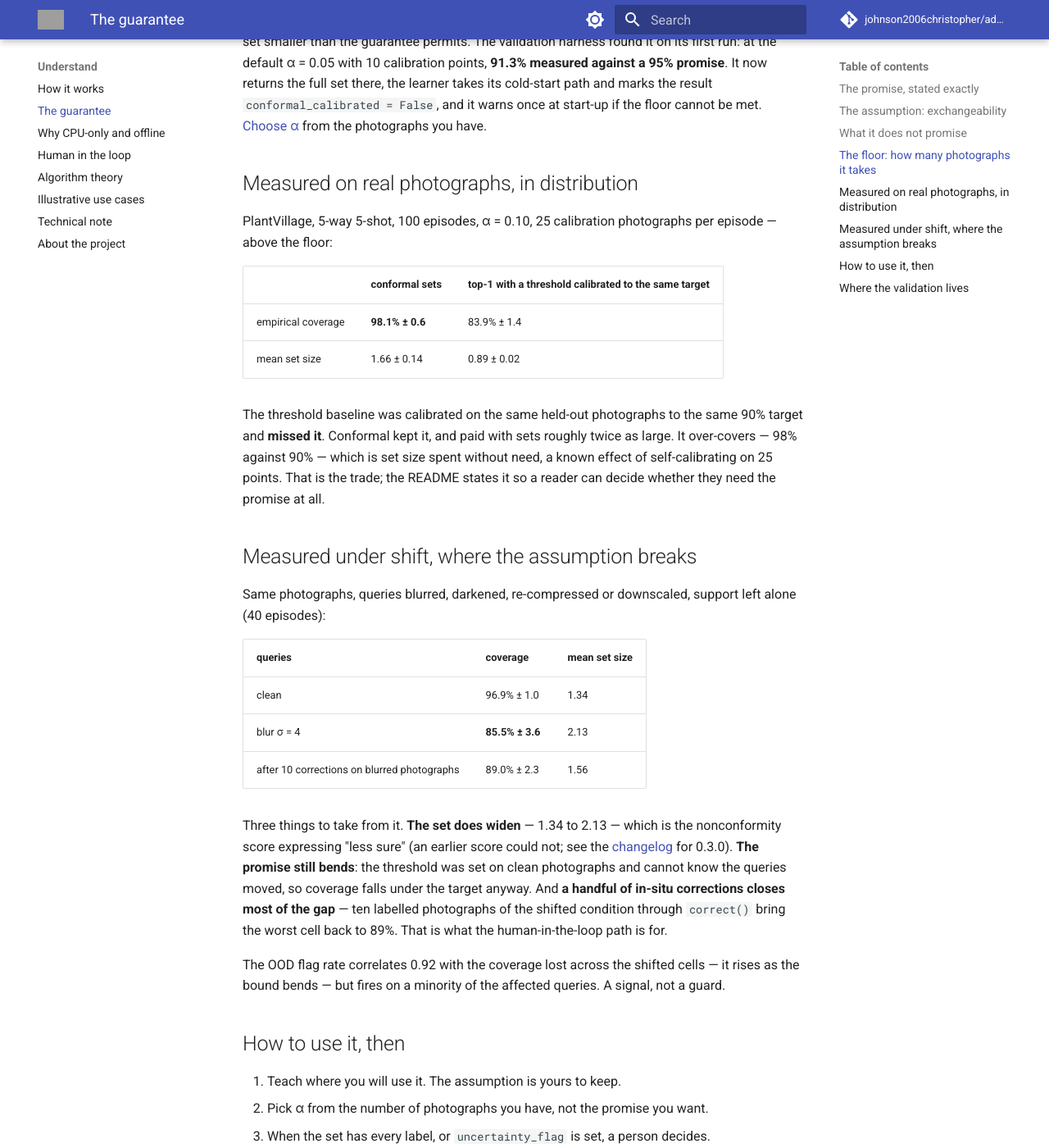
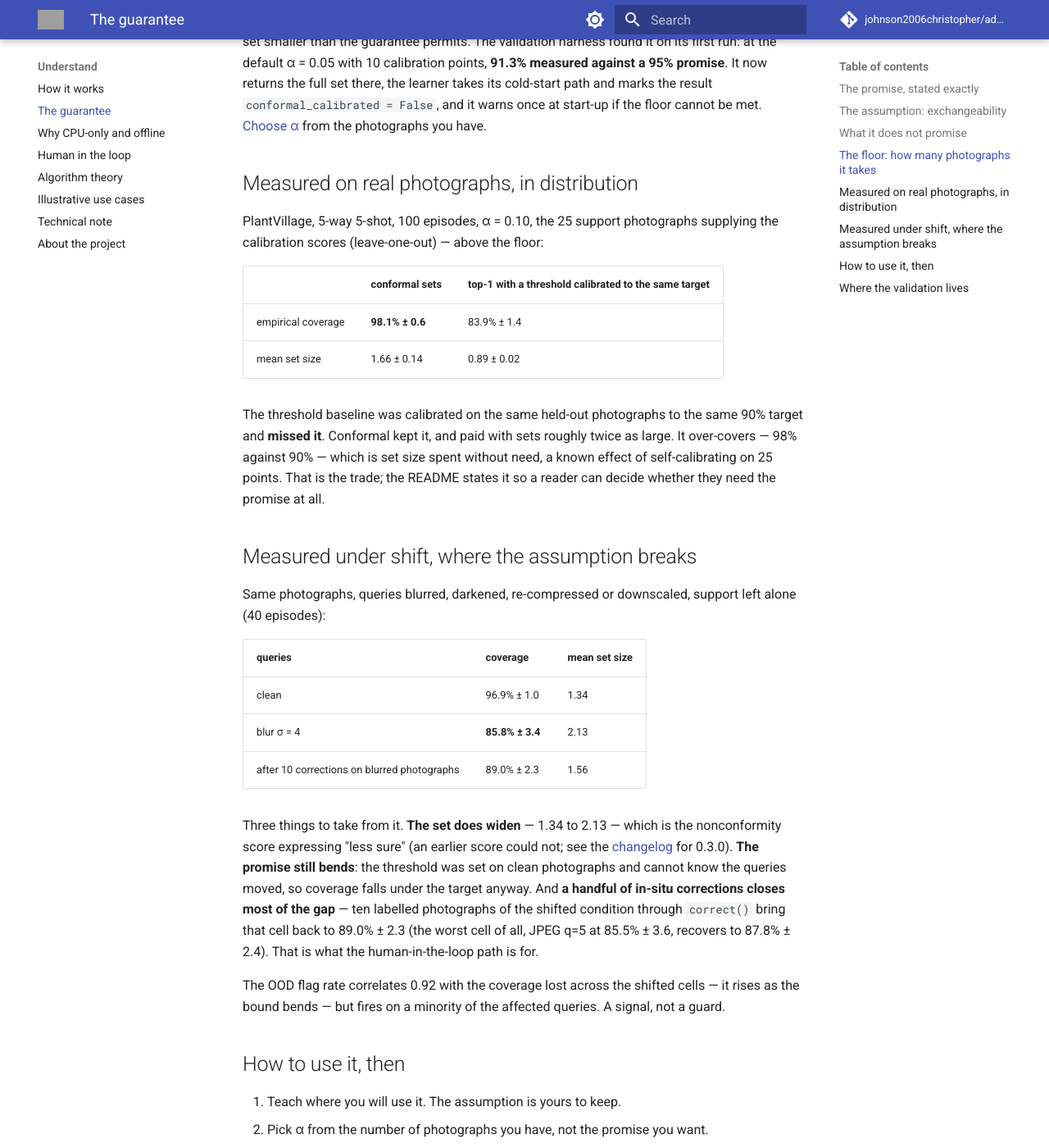
Before and after one commit to johnson2006christopher/adaptshot, an MkDocs documentation site: the page built from docs/understand/the-guarantee.md, in a window 1280 px wide and 1400 px high, scrolled down 1642 px. Shown: the whole window at 82% size. Built offline with MkDocs 1.6.1 and Material for MkDocs 9.7.7, drawn with Linux system fonts in a browser that asks for light colours; comment, search, counter and statistics services are not loaded; grey boxes are pictures that could not be loaded.

Commit message:
docs: the-guarantee's blur row carries blur's own numbers; worst cell named (#127)

```diff
--- a/docs/understand/the-guarantee.md
+++ b/docs/understand/the-guarantee.md
@@ -39,7 +39,7 @@ Before 0.3.0 the library clamped that rank and returned the largest observed sco
 
 ## Measured on real photographs, in distribution
 
-PlantVillage, 5-way 5-shot, 100 episodes, α = 0.10, 25 calibration photographs per episode — above the floor:
+PlantVillage, 5-way 5-shot, 100 episodes, α = 0.10, the 25 support photographs supplying the calibration scores (leave-one-out) — above the floor:
 
 | | conformal sets | top-1 with a threshold calibrated to the same target |
 |---|---|---|
@@ -55,10 +55,10 @@ Same photographs, queries blurred, darkened, re-compressed or downscaled, suppor
 | queries | coverage | mean set size |
 |---|---|---|
 | clean | 96.9% ± 1.0 | 1.34 |
-| blur σ = 4 | **85.5% ± 3.6** | 2.13 |
+| blur σ = 4 | **85.8% ± 3.4** | 2.13 |
 | after 10 corrections on blurred photographs | 89.0% ± 2.3 | 1.56 |
 
-Three things to take from it. **The set does widen** — 1.34 to 2.13 — which is the nonconformity score expressing "less sure" (an earlier score could not; see the [changelog](../reference/changelog.md) for 0.3.0). **The promise still bends**: the threshold was set on clean photographs and cannot know the queries moved, so coverage falls under the target anyway. And **a handful of in-situ corrections closes most of the gap** — ten labelled photographs of the shifted condition through `correct()` bring the worst cell back to 89%. That is what the human-in-the-loop path is for.
+Three things to take from it. **The set does widen** — 1.34 to 2.13 — which is the nonconformity score expressing "less sure" (an earlier score could not; see the [changelog](../reference/changelog.md) for 0.3.0). **The promise still bends**: the threshold was set on clean photographs and cannot know the queries moved, so coverage falls under the target anyway. And **a handful of in-situ corrections closes most of the gap** — ten labelled photographs of the shifted condition through `correct()` bring that cell back to 89.0% ± 2.3 (the worst cell of all, JPEG q=5 at 85.5% ± 3.6, recovers to 87.8% ± 2.4). That is what the human-in-the-loop path is for.
 
 The OOD flag rate correlates 0.92 with the coverage lost across the shifted cells — it rises as the bound bends — but fires on a minority of the affected queries. A signal, not a guard.
 
```
